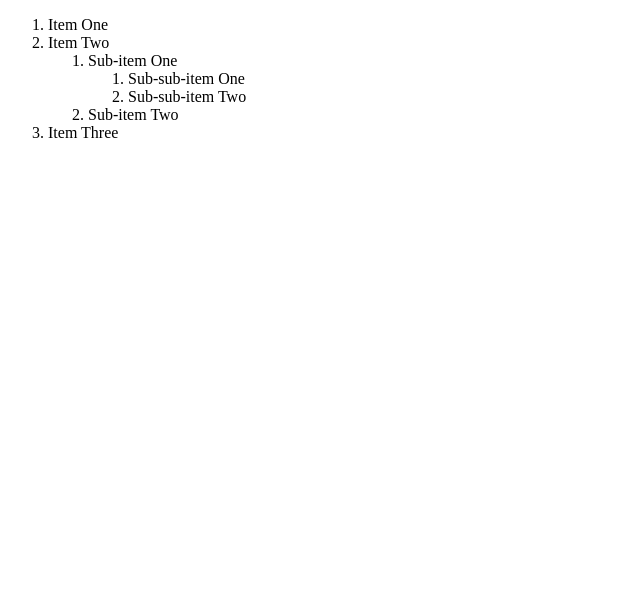
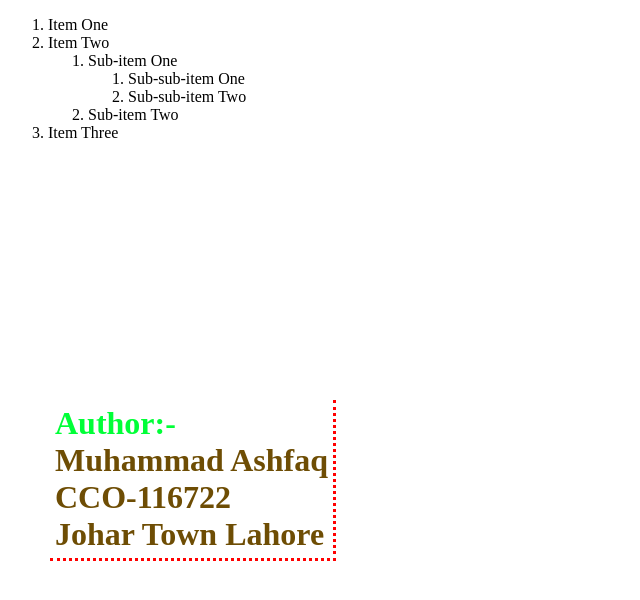
Before and after one commit to Ashfaq-Japsal/HTML-Assignment-3-1-, a plain HTML site: page index.html in a window 1280 px wide. Shown: the whole page, without its empty margins (0-640 px from the left). Drawn offline with Linux system fonts and the light colour scheme.

Commit message:
html 3rd

```diff
--- a/index.html
+++ b/index.html
@@ -4,9 +4,12 @@
     <meta charset="UTF-8">
     <meta name="viewport" content="width=device-width, initial-scale=1.0">
     <title>List 1</title>
-    <link rel="stylesheet" href="index.css">
+    <link rel="stylesheet" href="style.css">
 </head>
 <body>
+
+    <div class="intro"><span class="Author">Author:-</span><br>Muhammad Ashfaq <br>CCO-116722 <br>Johar Town Lahore
+    </div>
 
 <ol>
 <li>Item One</li>
--- /dev/null
+++ b/style.css
@@ -0,0 +1,16 @@
+
+.intro {
+    position: absolute;
+    top: 50%;
+    left: 50px;
+    color: rgb(110, 77, 4);
+    font-size: xx-large;
+    font-weight: bold;
+    border-bottom: 3px dotted red;
+    border-right: 3px dotted red;
+    padding: 5px;
+}
+
+.Author {
+    color: rgb(0, 255, 55);
+}
```
